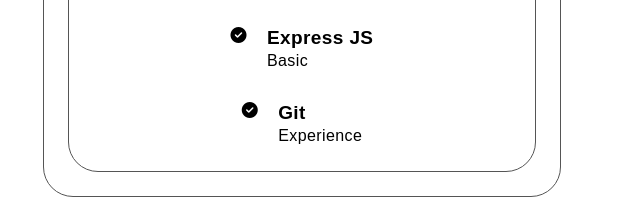
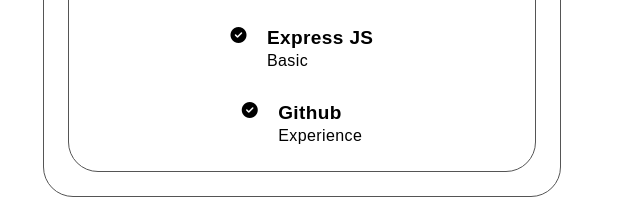
Before and after one commit to sinthiyadavid/portfolio, a plain HTML site: page index.html in a window 1280 px wide. Shown: the part 2070-2282 px from the top of the page, 47-687 px from the left. Drawn offline with Linux system fonts and the light colour scheme.

Commit message:
modify hub

```diff
--- a/index.html
+++ b/index.html
@@ -173,7 +173,7 @@
                                         <!-- <img src="./checkmark.jpg" class="icon1"> -->
                                         <i class="fa-solid fa-circle-check"></i>
                                         <div>
-                                            <h4>Git</h4>
+                                            <h4>Github</h4>
                                             <p>Experience</p>
                                         </div>
                                     </div>
```
